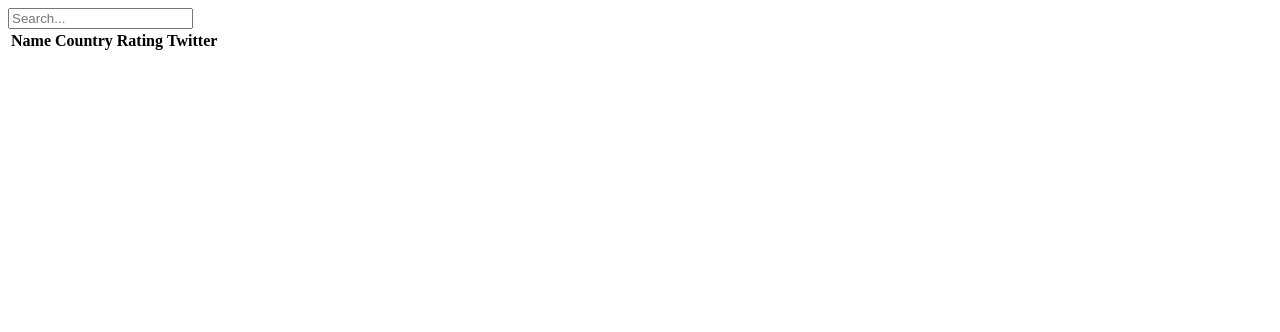
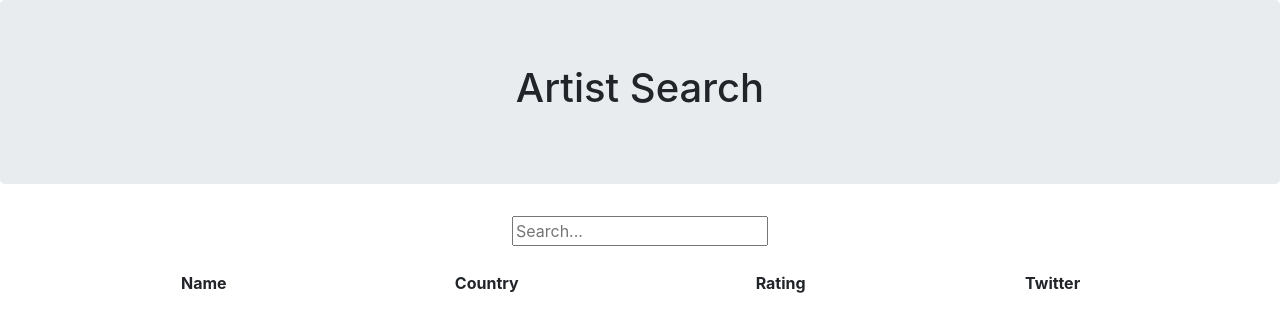
Before and after one commit to marcioggs/artist-search-front-end-react, a React app: page / in a window 1280 px wide. Built offline with nearby package versions, Linux system fonts and the light colour scheme.

Commit message:
Layout with Bootstrap.

```diff
--- a/public/index.html
+++ b/public/index.html
@@ -4,37 +4,26 @@
     <meta charset="utf-8">
     <meta name="viewport" content="width=device-width, initial-scale=1, shrink-to-fit=no">
     <meta name="theme-color" content="#000000">
-    <!--
-      manifest.json provides metadata used when your web app is added to the
-      homescreen on Android. See https://developers.google.com/web/fundamentals/engage-and-retain/web-app-manifest/
-    -->
+
     <link rel="manifest" href="%PUBLIC_URL%/manifest.json">
     <link rel="shortcut icon" href="%PUBLIC_URL%/favicon.ico">
-    <!--
-      Notice the use of %PUBLIC_URL% in the tags above.
-      It will be replaced with the URL of the `public` folder during the build.
-      Only files inside the `public` folder can be referenced from the HTML.
+    <link rel="stylesheet" href="https://maxcdn.bootstrapcdn.com/bootstrap/4.0.0/css/bootstrap.min.css" integrity="sha384-Gn5384xqQ1aoWXA+058RXPxPg6fy4IWvTNh0E263XmFcJlSAwiGgFAW/dAiS6JXm" crossorigin="anonymous">
 
-      Unlike "/favicon.ico" or "favicon.ico", "%PUBLIC_URL%/favicon.ico" will
-      work correctly both with client-side routing and a non-root public URL.
-      Learn how to configure a non-root public URL by running `npm run build`.
-    -->
     <title>React App</title>
   </head>
   <body>
     <noscript>
       You need to enable JavaScript to run this app.
     </noscript>
+
+    <div class="jumbotron text-center">
+      <h1>Artist Search</h1>
+    </div>
     <div id="root"></div>
-    <!--
-      This HTML file is a template.
-      If you open it directly in the browser, you will see an empty page.
 
-      You can add webfonts, meta tags, or analytics to this file.
-      The build step will place the bundled scripts into the <body> tag.
+    <script src="https://ajax.googleapis.com/ajax/libs/jquery/3.3.1/jquery.min.js"></script>
+    <script src="https://cdnjs.cloudflare.com/ajax/libs/popper.js/1.12.9/umd/popper.min.js"></script>
+    <script src="https://maxcdn.bootstrapcdn.com/bootstrap/4.0.0/js/bootstrap.min.js"></script>
 
-      To begin the development, run `npm start` or `yarn start`.
-      To create a production bundle, use `npm run build` or `yarn build`.
-    -->
   </body>
 </html>
--- a/src/components/ArtistTable.js
+++ b/src/components/ArtistTable.js
@@ -11,7 +11,11 @@ class ArtistTable extends React.Component {
 
   componentWillReceiveProps(nextProps) {
     this.searchText = nextProps.searchText;
-    this.searchArtist();
+    if (!this.searchText) {
+      this.artists = [];
+    } else {
+      this.searchArtist();
+    }
   }
 
   searchArtist() {
@@ -42,7 +46,7 @@ class ArtistTable extends React.Component {
     });
 
     return (
-      <table>
+      <table class='container table-striped text-center'>
         <thead>
           <tr>
             <th>Name</th>
--- a/src/components/SearchBar.js
+++ b/src/components/SearchBar.js
@@ -12,7 +12,7 @@ class SearchBar extends React.Component {
 
   render() {
     return (
-      <form>
+      <form class="text-center">
         <input
           type="text"
           placeholder="Search..."
--- a/src/components/SearchableArtistTable.js
+++ b/src/components/SearchableArtistTable.js
@@ -20,10 +20,11 @@ class SearchableArtistTable extends React.Component {
 
     render() {
       return (
-        <div>
+        <div class='container'>
           <SearchBar
             onSearchTextChange={this.handleSearchTextChange}
           />
+          <br/>
           <ArtistTable
             searchText={this.state.searchText}
           />
--- a/src/services/ArtistService.js
+++ b/src/services/ArtistService.js
@@ -1,10 +1,8 @@
 import axios from 'axios';
 
 class ArtistService {
-    constructor() {
-    }
-
     getListOfArtists(searchText) {
+        //TODO: Change to developed back-end.
         var instance = axios.create({
             baseURL: 'http://localhost:3000',
             params: {
@@ -14,7 +12,6 @@ class ArtistService {
 
         return instance.get('/ws/1.1/artist.search?q_artist=' + searchText);
     }
-
 }
 
 export default ArtistService;
```
